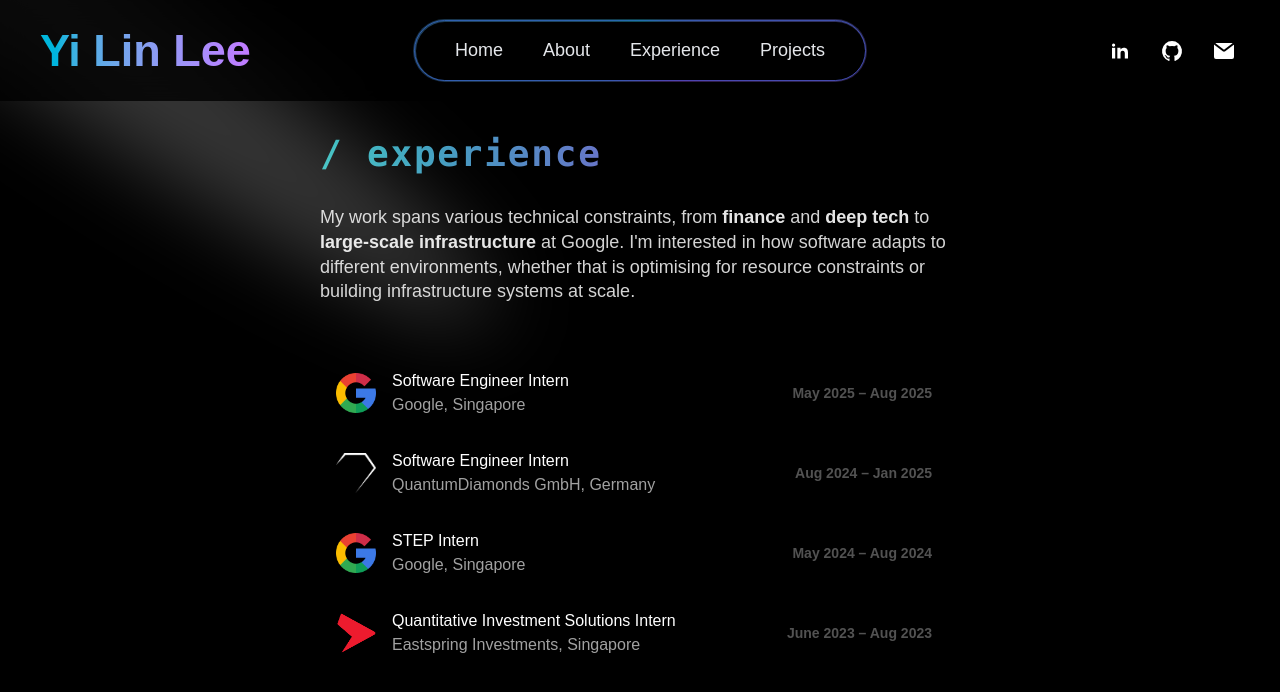
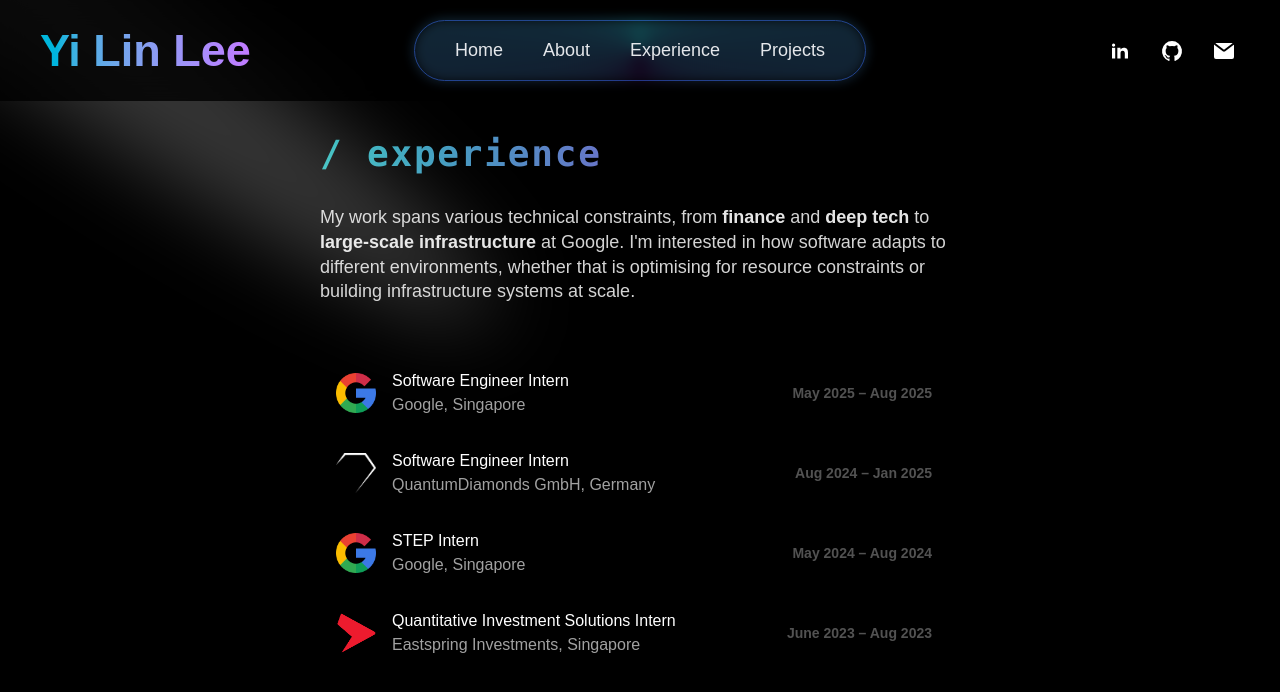
Before and after one commit to yleeyilin/distillation, a React (Vite) app in the folder distillation/: page /experience in a window 1280 px wide. Shown: the top 692 px of the page. Built offline with nearby package versions, Linux system fonts and the light colour scheme.

Commit message:
Update navbar

```diff
--- a/distillation/src/components/NavBar.module.css
+++ b/distillation/src/components/NavBar.module.css
@@ -48,17 +48,10 @@
 
   background: conic-gradient(
     from 0deg,
-    rgba(34, 211, 238, 0.9) 0deg,
-    rgba(168, 85, 247, 0.9) 120deg,
-    rgba(34, 211, 238, 0.9) 360deg
+    rgba(42, 170, 190, 0.6) 0deg,
+    rgba(73, 25, 118, 0.4) 180deg,
+    rgba(42, 170, 190, 0.6) 360deg
   );
-
-  /* cut out center so only border remains */
-  -webkit-mask:
-    linear-gradient(#000 0 0) content-box,
-    linear-gradient(#000 0 0);
-  -webkit-mask-composite: xor;
-  mask-composite: exclude;
 
   filter: blur(6px);
   opacity: 0.65;
```
